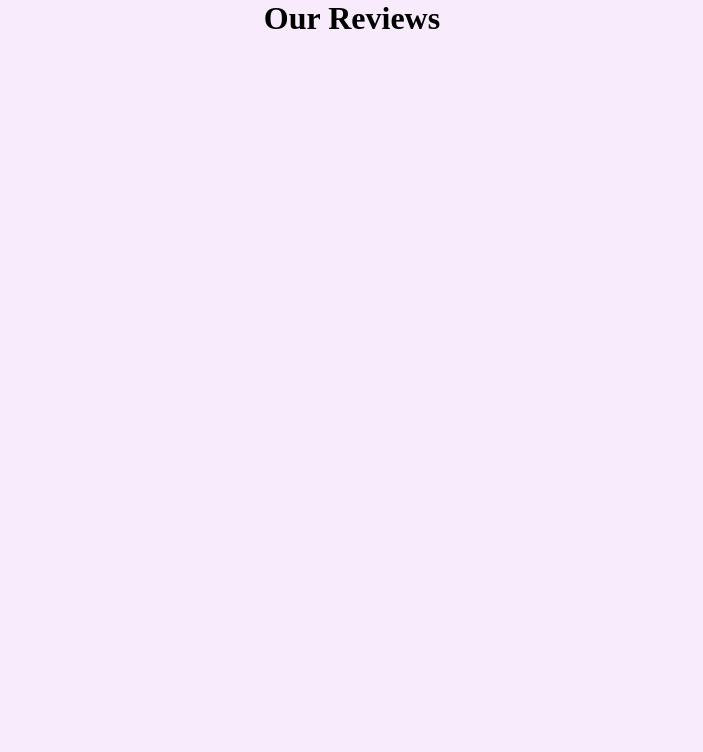
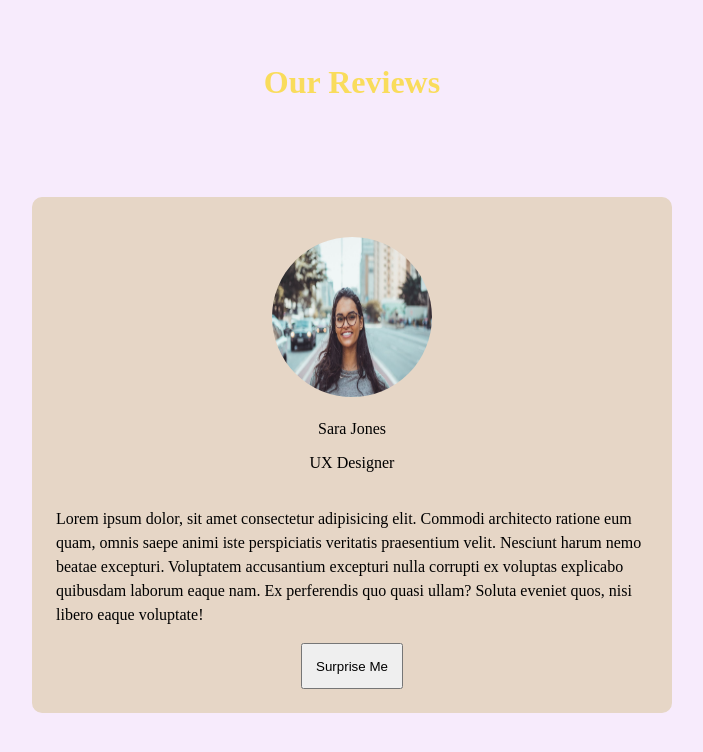
Before and after one commit to Greattie/review-app, a plain HTML site: page index.html in a window 1280 px wide. Shown: the whole page, without its empty margins (288-991 px from the left). Drawn offline with Linux system fonts and the light colour scheme.

Commit message:
completed styles

```diff
--- a/index.html
+++ b/index.html
@@ -10,8 +10,8 @@
 </head>
 <body>
     <main>
-        <h1>Our Reviews</h1>
-        <!-- <section class="wrapper">
+        <h1 class="container">Our Reviews</h1>
+        <section class="wrapper container">
             <figure>
                 <img src="person-1.jpeg" alt="" srcset="">
                 <figcaption>
@@ -19,10 +19,11 @@
                     <p>UX Designer</p>
                 </figcaption>
             </figure>
-            <p>
+            <p class="text">
                 Lorem ipsum dolor, sit amet consectetur adipisicing elit. Commodi architecto ratione eum quam, omnis saepe animi iste perspiciatis veritatis praesentium velit. Nesciunt harum nemo beatae excepturi. Voluptatem accusantium excepturi nulla corrupti ex voluptas explicabo quibusdam laborum eaque nam. Ex perferendis quo quasi ullam? Soluta eveniet quos, nisi libero eaque voluptate!
             </p>
-        </section> -->
+            <button class="btn">Surprise Me</button>
+        </section>
     </main>
 
 
--- a/style.css
+++ b/style.css
@@ -1,3 +1,4 @@
+/* GLOBAL STYLES */
 *{
     margin: 0;
     padding: 0;
@@ -13,6 +14,7 @@ body{
     width: 80%;
 }
 
+/* MAIN */
 main{
     display: flex;
     flex-direction: column;
@@ -22,5 +24,41 @@ main{
 }
 
 main h1{
-    color: ;
+padding: 2em;
+    color:#F9DC5C ;
 }
+
+
+.wrapper{
+    margin-top: 2em;
+    background-color: #E6D6C6;
+    border-radius: 10px;
+    width: 50%;
+    padding: 1.5em;
+}
+
+/* FIGURE/IMG */
+figure{
+    padding: 1em;
+}
+figure img{
+    width: 10em;
+    height: 10em;
+    border-radius: 50%;
+}
+figcaption{
+    padding: .2em;
+}
+figcaption p{
+    margin: 1em 0;
+}
+
+.text{
+line-height: 1.5;
+text-align: left;
+margin-bottom: 1em;
+}
+
+.btn{
+padding: 1em;
+}
```
